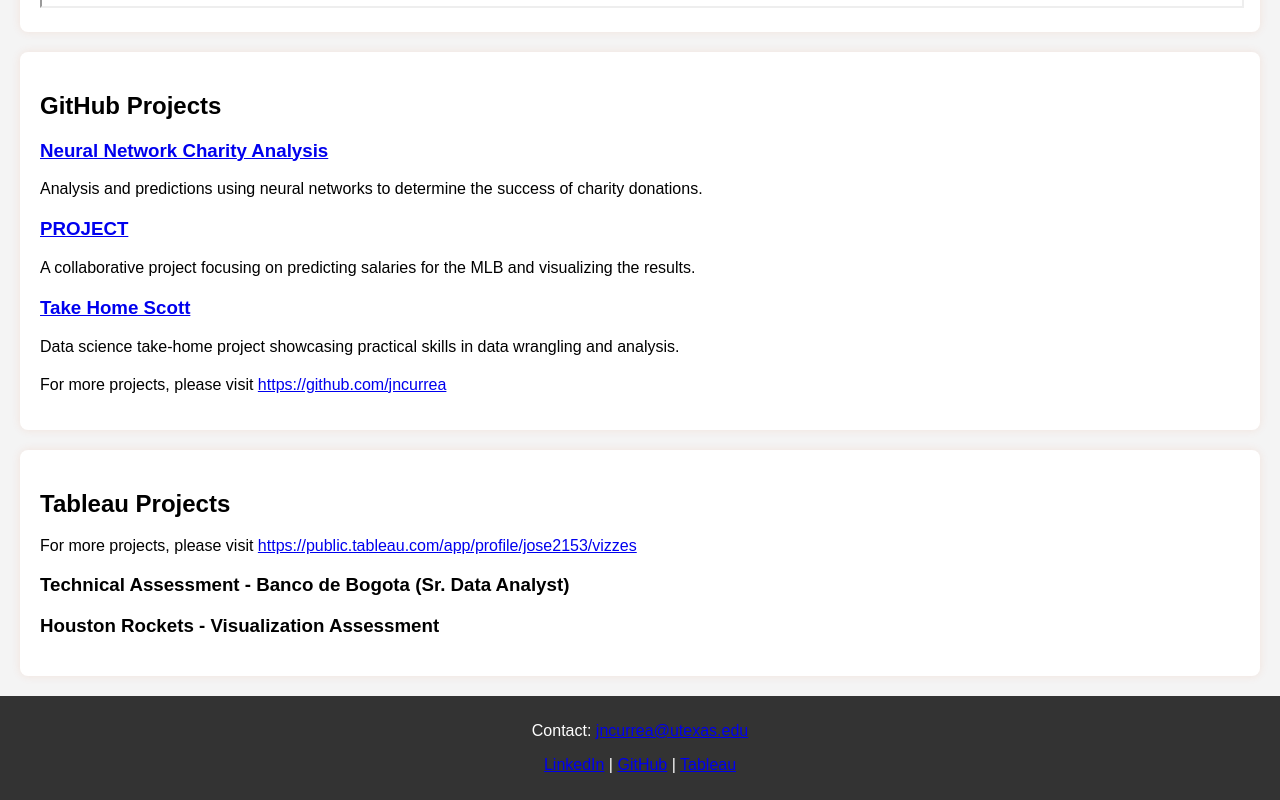
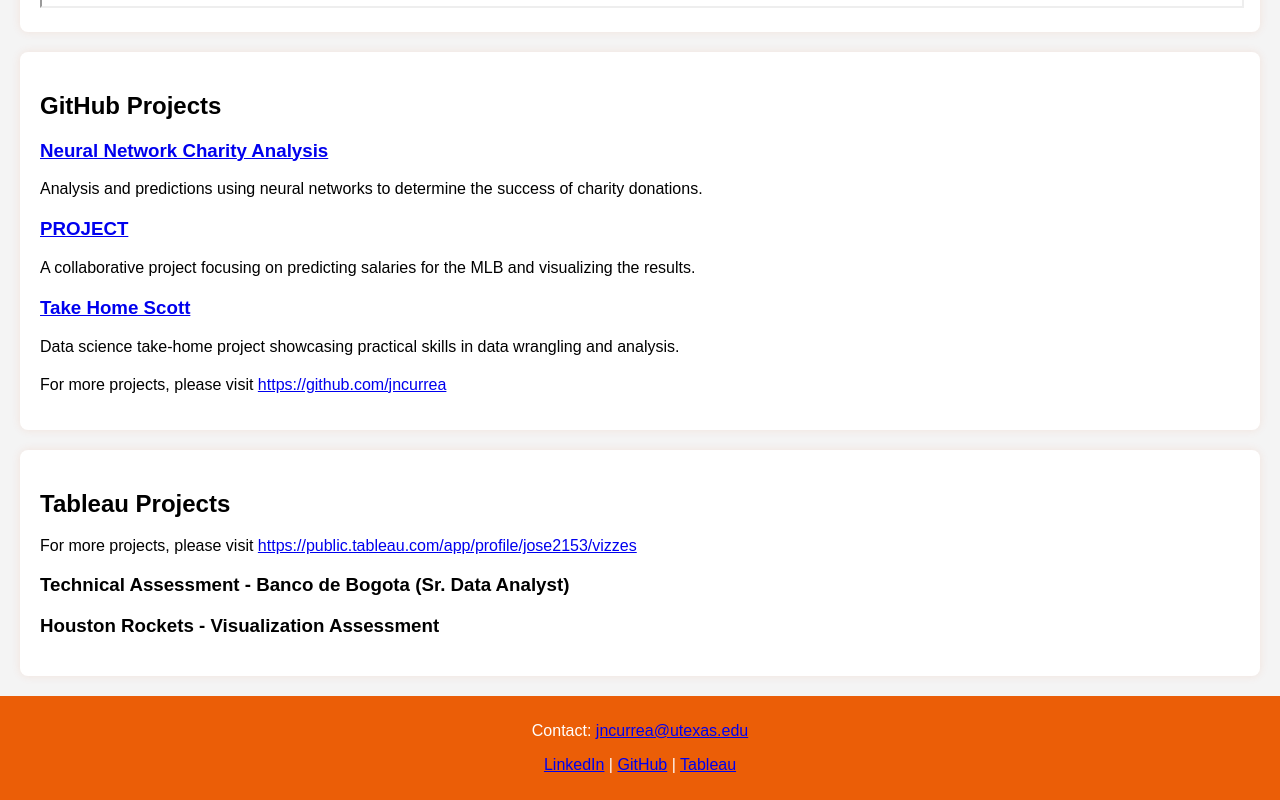
Before and after one commit to jncurrea/Portfolio, a plain HTML site: page index.html in a window 1280 px wide. Shown: the part 931-1731 px from the top of the page. Drawn offline with Linux system fonts and the light colour scheme.

Commit message:
Change footer color

```diff
--- a/css/styles.css
+++ b/css/styles.css
@@ -39,7 +39,7 @@ section {
 }
 
 footer {
-    background-color: #333;
+    background-color: #eb5e07;
     color: #fff;
     text-align: center;
     padding: 10px;
```
